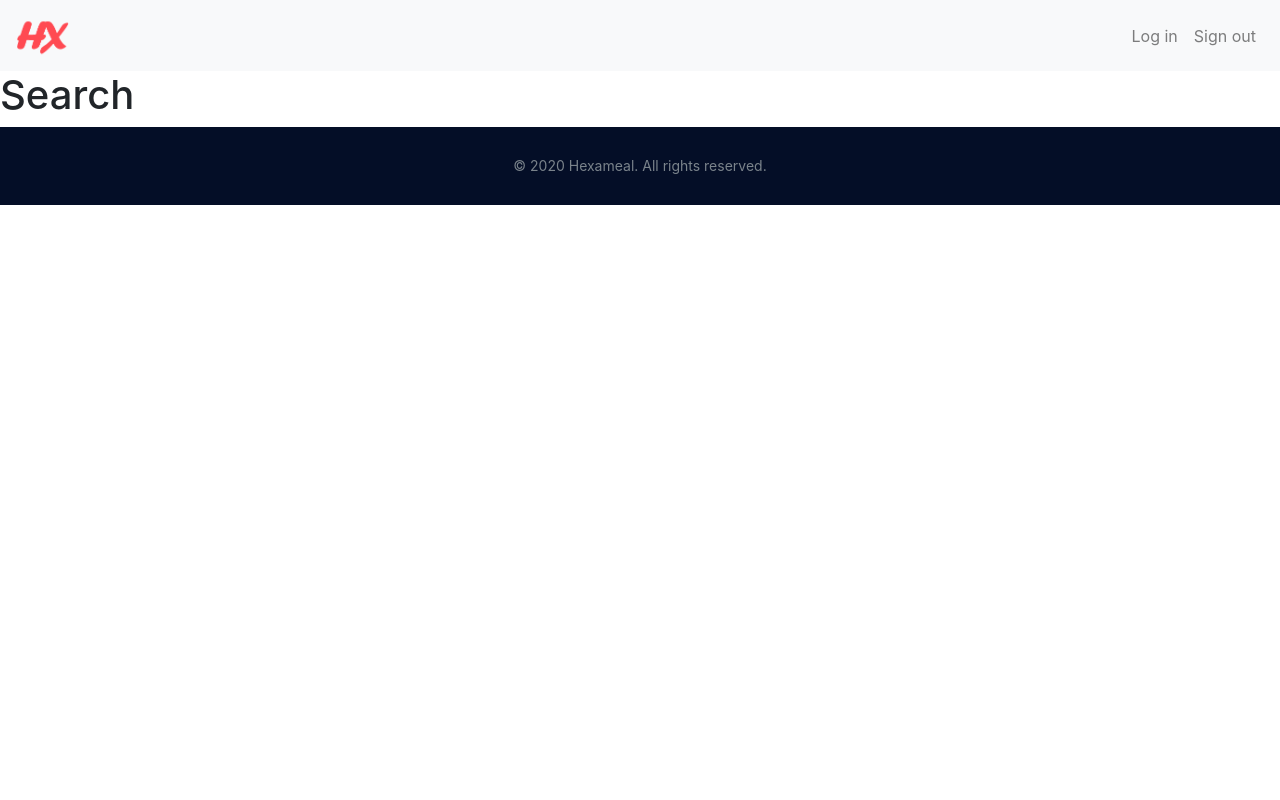
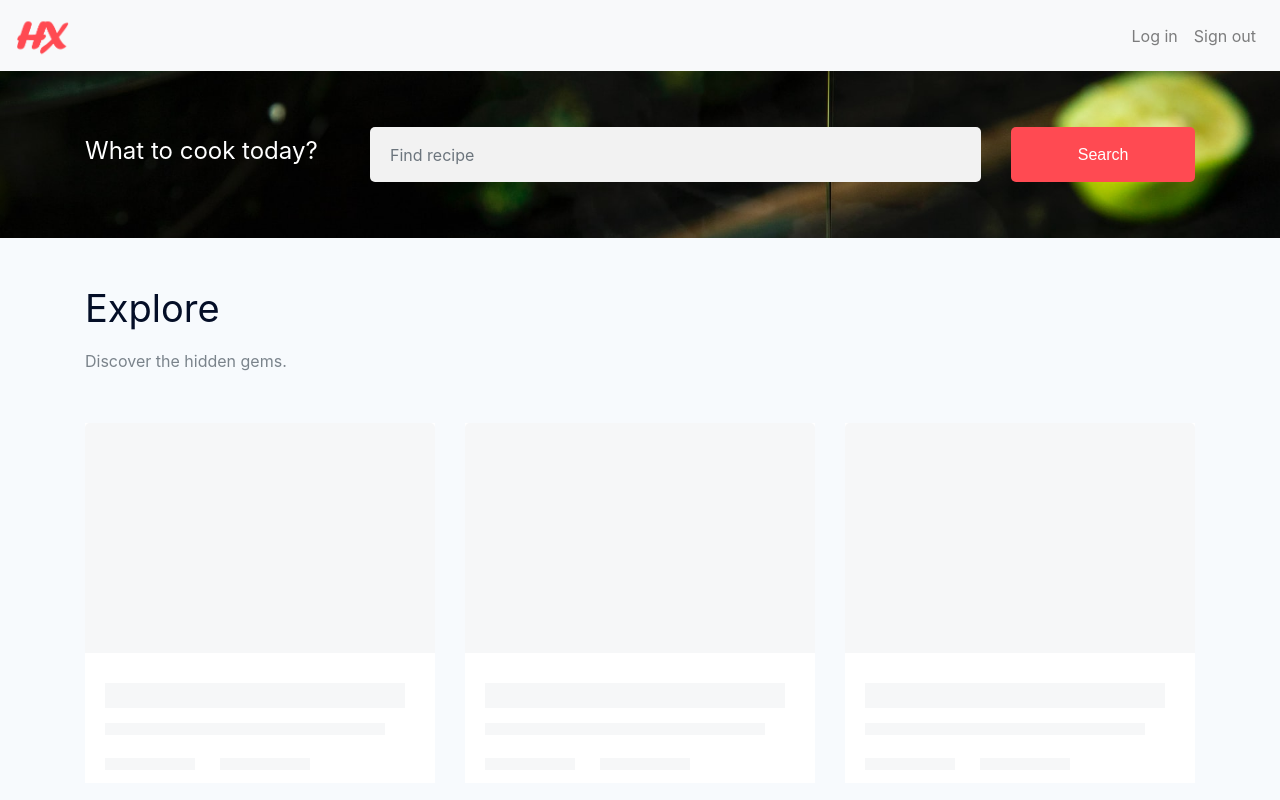
Before and after one commit to Yi98/food_recipe, a Vue app in the folder client/: page /search in a window 1280 px wide. Shown: the top 800 px of the page. Built offline with nearby package versions, Linux system fonts and the light colour scheme.

Commit message:
complete Search page

```diff
--- a/client/src/components/IndexComponents/HeroSection.vue
+++ b/client/src/components/IndexComponents/HeroSection.vue
@@ -59,9 +59,8 @@ export default {
 
 #search-btn {
   box-shadow: none;
-  background-color:#ff4a52;
+  background-color: #ff4a52;
 }
-
 
 .single-input {
   display: block;
--- a/client/src/components/Search.vue
+++ b/client/src/components/Search.vue
@@ -1,13 +1,158 @@
 <template>
-  <h1>Search</h1>
+  <div>
+    <div class="where_togo_area py-5 search_banner_wrap">
+      <b-container>
+        <div class="row align-items-center">
+          <b-col lg="3" class="py-2">
+            <div class="form_area">
+              <h3 class="mb-0">What to cook today?</h3>
+            </div>
+          </b-col>
+          <b-col lg="9" md="10">
+            <b-row>
+              <b-col lg="9" md="8" sm="12" cols="12" class="py-2">
+                <b-form-input
+                  id="index-search-box"
+                  v-model="text"
+                  name="first_name"
+                  placeholder="Find recipe"
+                  onfocus="this.placeholder = ''"
+                  onblur="this.placeholder = 'Find Recipe'"
+                  required
+                  class="single-input m-auto w-100"
+                ></b-form-input>
+              </b-col>
+              <b-col lg="3" md="4" sm="12" cols="12" class="py-2">
+                <div class="search_btn">
+                  <b-button
+                    id="search-btn"
+                    class="boxed-btn4 w-100"
+                    onclick="onIndexSearchRecipe()"
+                    style="height: 55px;"
+                  >Search</b-button>
+                </div>
+              </b-col>
+            </b-row>
+          </b-col>
+          <b-col lg="2" md="1"></b-col>
+        </div>
+      </b-container>
+    </div>
+
+    <div class="popular_places_area pt-5">
+      <b-container>
+        <b-row class="pb-5">
+          <b-col lg="12">
+            <div class="section_title mb_70">
+              <h3>
+                Explore
+                <span id="search-title"></span>
+              </h3>
+              <p>Discover the hidden gems.</p>
+            </div>
+          </b-col>
+        </b-row>
+        <b-row id="explore-result-container"></b-row>
+
+        <div>
+          <CardPlaceholder></CardPlaceholder>
+          <CardPlaceholder></CardPlaceholder>
+        </div>
+
+        <b-row>
+          <b-col lg="12">
+            <div class="more_place_btn text-center">
+              <a
+                class="boxed-btn4"
+                onclick="loadExploreRecipe(null)"
+                style="color: #fff"
+              >More Recipes</a>
+            </div>
+          </b-col>
+        </b-row>
+      </b-container>
+    </div>
+  </div>
 </template>
 
 <script>
+import CardPlaceholder from './CardPlaceholder'
+
 export default {
-  name: 'Search'
-}
+  name: "Search",
+  components: {
+    CardPlaceholder
+  }
+};
 </script>
 
 <style scoped>
+#index-search-box {
+  background-color: rgb(242, 242, 242);
+  height: 55px;
+  border-radius: 5px;
+}
 
+#search-btn {
+  box-shadow: none;
+  background-color: #ff4a52;
+}
+
+.single-input {
+  display: block;
+  width: 100%;
+  line-height: 40px;
+  border: none;
+  outline: none;
+  background: #f9f9ff;
+  padding: 0 20px;
+}
+
+.search_banner_wrap {
+  background-image: url(../assets/search-banner.jpg);
+  padding: 340px 0;
+  background-size: cover;
+  background-position: center center;
+}
+
+.where_togo_area .form_area h3 {
+  font-size: 24px;
+  color: #fff;
+  font-weight: 400;
+  margin-bottom: 0;
+}
+
+.popular_places_area {
+  padding-top: 60px;
+  padding-bottom: 60px;
+  background: #f7fafd;
+}
+
+.popular_places_area .more_place_btn {
+  margin-top: 40px;
+}
+
+.category-select {
+  cursor: pointer;
+}
+
+.explore_banner_wrap {
+  background-image: url(../assets/explore-banner.jpg);
+  padding: 340px 0;
+  background-size: cover;
+  background-position: center center;
+}
+
+.where_togo_area .form_area h3 {
+  font-size: 24px;
+  color: #fff;
+  font-weight: 400;
+  margin-bottom: 0;
+}
+
+@media (max-width: 1200px) and (min-width: 992px) {
+  .where_togo_area .form_area h3 {
+    font-size: 18px;
+  }
+}
 </style>
```
Also changed, not shown: client/src/assets/search-banner.jpg (added).
